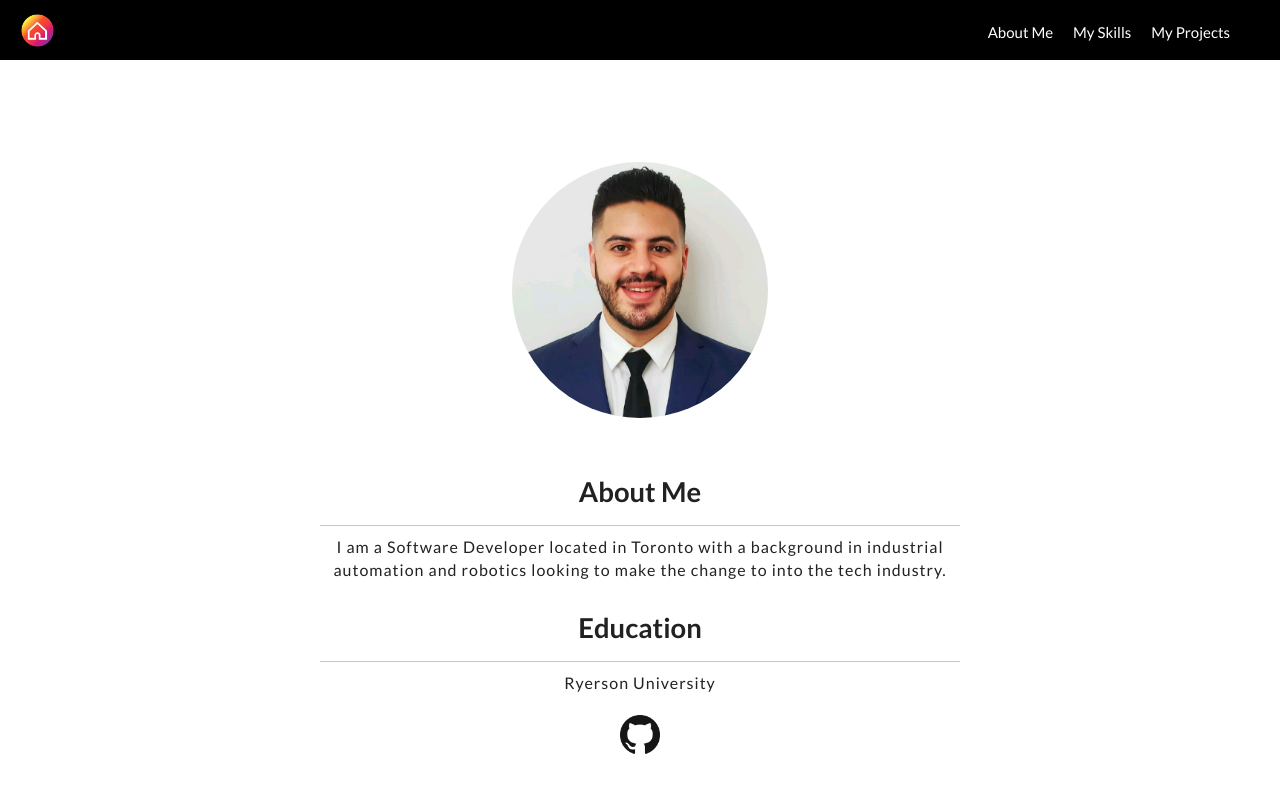
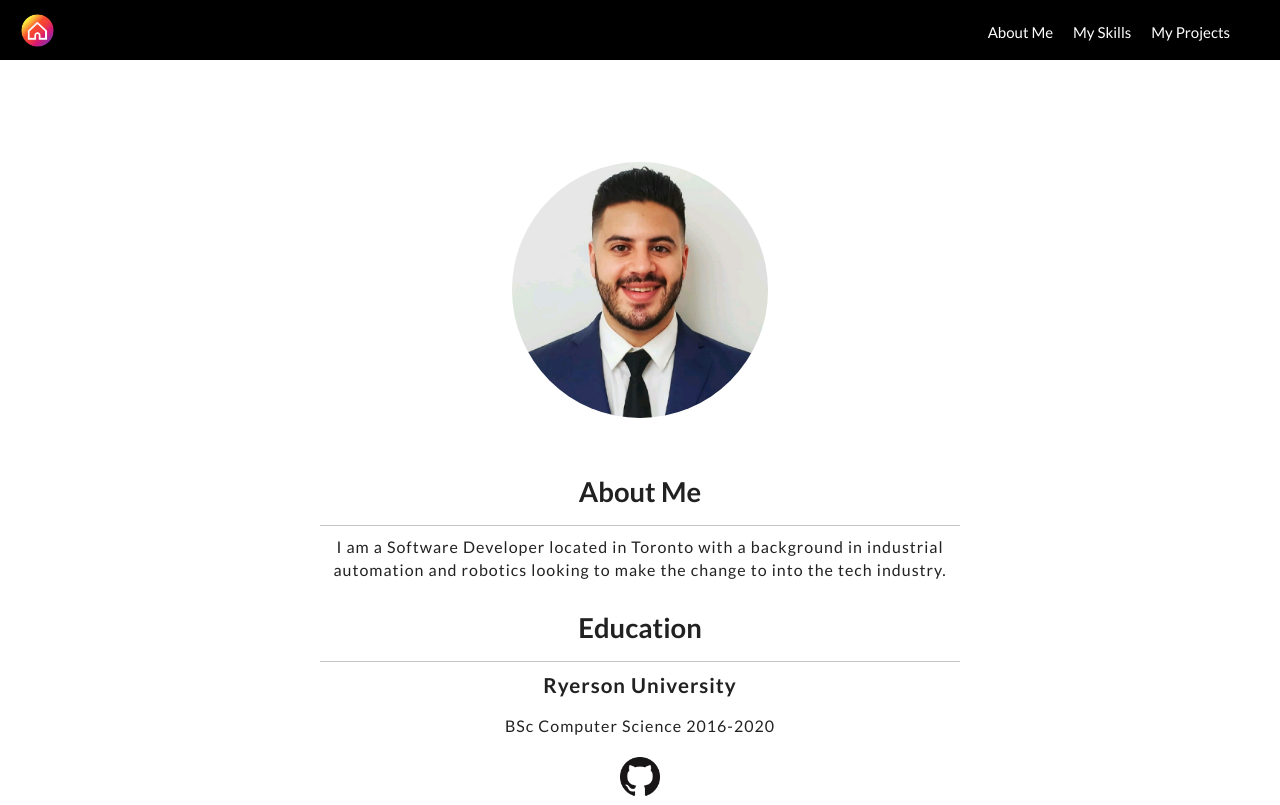
Before and after one commit to JonathanBajada/PortfolioWebsite, a React (Create React App) app in the folder portfolio/: page /about in a window 1280 px wide. Built offline with nearby package versions, Linux system fonts and the light colour scheme.

Commit message:
about me update

```diff
--- a/portfolio/src/Components/AboutMe.js
+++ b/portfolio/src/Components/AboutMe.js
@@ -21,7 +21,8 @@ const AboutMe = (props) => {
 			<h2 className="h2-about">Education</h2>
 			<hr className="lets" />
 			<div className="p-about">
-				<p>Ryerson University</p>
+				<h3>Ryerson University</h3>
+				<p>BSc Computer Science 2016-2020</p>
 			</div>
 
 			<ul className="about-contact">
```
